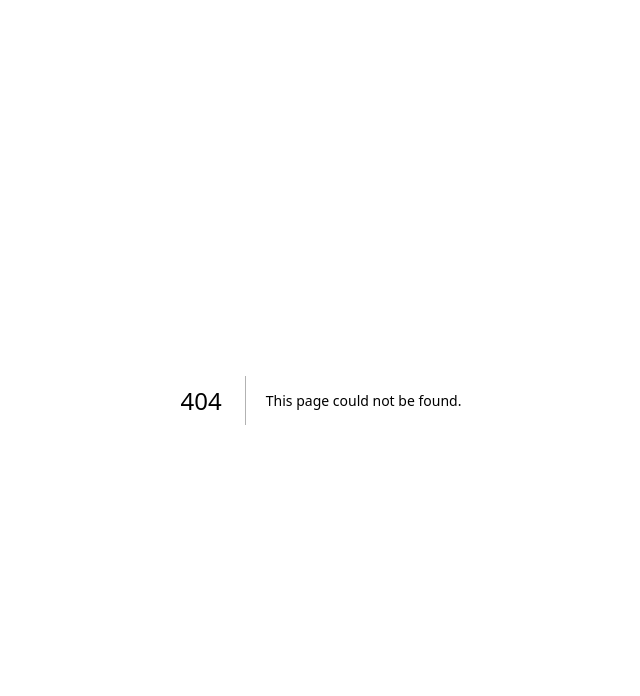
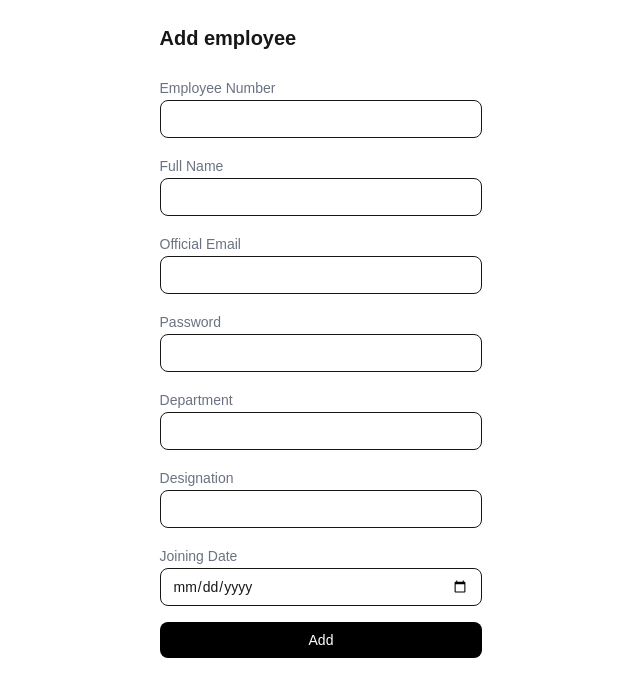
Before and after one commit to adwaithliftoff/help-track, a Next.js app in the folder frontend/: page /employees/new in a window 1280 px wide. Before the commit this address had no page. Shown: the top 696 px of the page, without its empty margins (319-959 px from the left). Built offline with nearby package versions, Linux system fonts and the light colour scheme.

Commit message:
Implement add employee UI

```diff
--- /dev/null
+++ b/frontend/app/employees/new/page.tsx
@@ -0,0 +1,76 @@
+"use client";
+
+import { apiFetch } from "@/lib/api";
+import { handleBuildComplete } from "next/dist/build/adapter/build-complete";
+import { useRouter } from "next/navigation";
+import { useState } from "react";
+
+export default function NewEmployee() {
+  const router = useRouter();
+  const [form, setForm] = useState({
+    employeeNumber: "",
+    fullName: "",
+    officialEmail: "",
+    password: "",
+    department: "",
+    designation: "",
+    joiningDate: "",
+  });
+
+  function handleChange(e: React.ChangeEvent<HTMLInputElement>) {
+    setForm({ ...form, [e.target.name]: e.target.value });
+  }
+
+  async function handleSubmit() {
+    try {
+      await apiFetch("/employees", {
+        method: "POST",
+        body: JSON.stringify({
+          ...form,
+          employeeNumber: Number(form.employeeNumber),
+        }),
+      });
+      router.push("/");
+    } catch (err: any) {
+      console.log(err.message || "Something went wrong");
+    }
+  }
+
+  const fields = [
+    { name: "employeeNumber", label: "Employee Number", type: "number" },
+    { name: "fullName", label: "Full Name", type: "text" },
+    { name: "officialEmail", label: "Official Email", type: "email" },
+    { name: "password", label: "Password", type: "password" },
+    { name: "department", label: "Department", type: "text" },
+    { name: "designation", label: "Designation", type: "text" },
+    { name: "joiningDate", label: "Joining Date", type: "date" },
+  ];
+
+  return (
+    <div className="max-w-lg mx-auto p-6">
+      <div className="flex items-center justify-between mb-6">
+        <h1 className="text-xl font-semibold">Add employee</h1>
+      </div>
+      <div className="space-y-4">
+        {fields.map((field) => (
+          <div key={field.name}>
+            <label className="text-sm text-gray-500 mb-1">{field.label}</label>
+            <input
+              name={field.name}
+              type={field.type}
+              value={form[field.name as keyof typeof form]}
+              onChange={handleChange}
+              className="w-full border rounded-lg px-3 py-2 text-sm outline-none focus:ring-1 focus:ring-black"
+            />
+          </div>
+        ))}
+        <button
+          onClick={handleSubmit}
+          className="w-full bg-black text-white text-sm py-2 rounded-lg disabled:opacity-50"
+        >
+          Add
+        </button>
+      </div>
+    </div>
+  );
+}
--- a/frontend/app/page.tsx
+++ b/frontend/app/page.tsx
@@ -1,6 +1,7 @@
 "use client";
 
 import { apiFetch } from "@/lib/api";
+import { useRouter } from "next/navigation";
 import { useEffect, useState } from "react";
 
 type Employee = {
@@ -12,6 +13,7 @@ type Employee = {
 };
 
 export default function HomePage() {
+  const router = useRouter();
   const [employees, setEmployees] = useState<Employee[]>([]);
   useEffect(() => {
     async function fetchEmployees() {
@@ -26,6 +28,14 @@ export default function HomePage() {
       <div className="rounded-lg border p-4">
         <p className="text-sm text-gray-300">Total Employees</p>
         <p className="text-3xl font-bold">{employees.length}</p>
+      </div>
+      <div>
+        <button
+          onClick={() => router.push("/employees/new")}
+          className="bg-neutral-300 text-black text-sm px-4 py-2 rounded-lg"
+        >
+          + Add Employee
+        </button>
       </div>
       <div className="rounded-lg border p-4">
         <h2 className="text-sm font-semibold text-gray-500 mb-3">Employees</h2>
```
